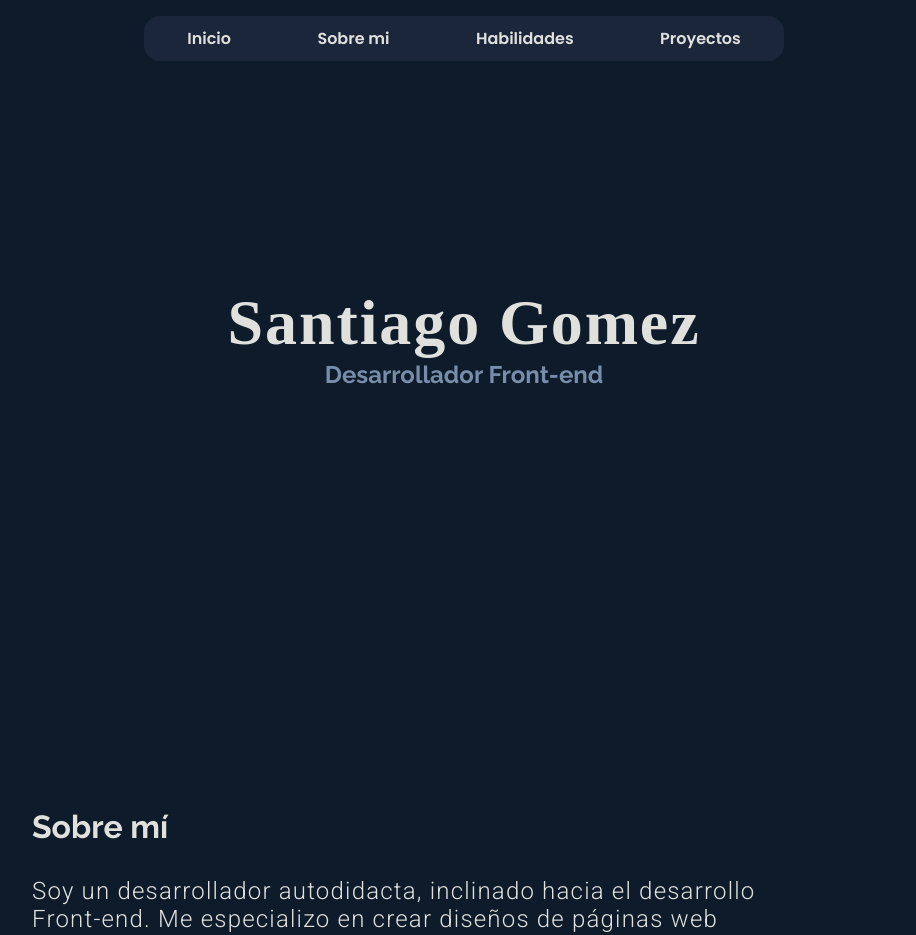
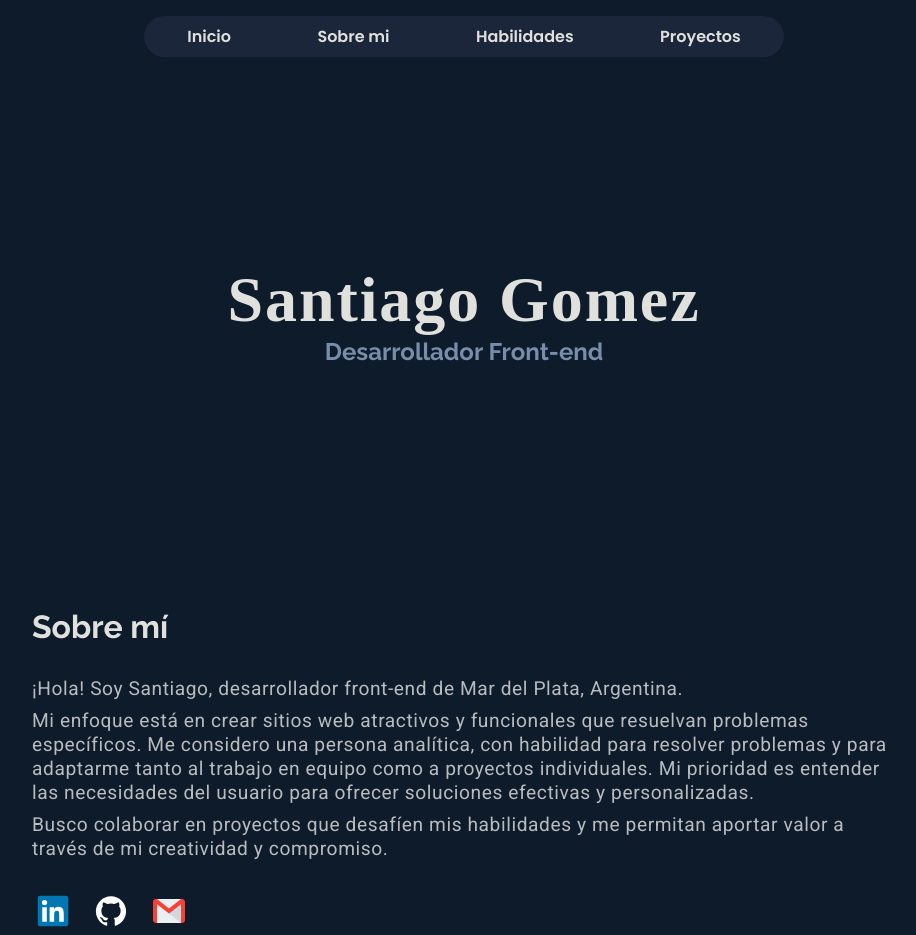
Before and after one commit to SantiG11/portfolio, a React (Vite) app: page / in a window 1280 px wide. Shown: the top 935 px of the page, without its empty margins (176-1092 px from the left). Built offline with nearby package versions, Linux system fonts and the light colour scheme; a web font is replaced by a local one.

Commit message:
About me, and ecommerce texts redacted, small style changes

```diff
--- a/src/components/AboutMe/AboutMe.jsx
+++ b/src/components/AboutMe/AboutMe.jsx
@@ -6,11 +6,25 @@ export const AboutMe = React.forwardRef((props, ref) => {
   return (
     <section className="about-me-section" ref={ref}>
       <h3>Sobre mí</h3>
-      <p className="about-me-content">
-        Soy un desarrollador autodidacta, inclinado hacia el desarrollo
-        Front-end. Me especializo en crear diseños de páginas web responsivas e
-        interactivas para todo tipo de producto o negocio.
-      </p>
+      <div className="about-me-container">
+        <p className="about-me-content">
+          ¡Hola! Soy Santiago, desarrollador front-end de Mar del Plata,
+          Argentina.
+        </p>
+        <p className="about-me-content">
+          Mi enfoque está en crear sitios web atractivos y funcionales que
+          resuelvan problemas específicos. Me considero una persona analítica,
+          con habilidad para resolver problemas y para adaptarme tanto al
+          trabajo en equipo como a proyectos individuales. Mi prioridad es
+          entender las necesidades del usuario para ofrecer soluciones efectivas
+          y personalizadas.
+        </p>
+        <p className="about-me-content">
+          Busco colaborar en proyectos que desafíen mis habilidades y me
+          permitan aportar valor a través de mi creatividad y compromiso.
+        </p>
+      </div>
+
       <Contact />
     </section>
   );
--- a/src/components/AboutMe/AboutMeStyles.css
+++ b/src/components/AboutMe/AboutMeStyles.css
@@ -9,11 +9,16 @@
   gap: 1rem;
 }
 
+.about-me-container {
+  display: flex;
+  flex-direction: column;
+  gap: 0.5rem;
+}
+
 .about-me-content {
-  font-size: 1.5rem;
+  font-size: 1.2rem;
   text-align: start;
-  letter-spacing: 0.05em;
-  font-weight: 300;
-  max-width: 60ch;
+  line-height: 1.5rem;
+  font-weight: 400;
   text-wrap: pretty;
 }
--- a/src/components/Contact/ContactStyle.css
+++ b/src/components/Contact/ContactStyle.css
@@ -2,6 +2,7 @@
   display: flex;
   flex-wrap: wrap;
   align-items: center;
+  margin-top: 8px;
 }
 
 .contacts-container {
@@ -40,16 +41,15 @@ a div svg {
   position: relative;
   width: fit-content;
   flex-grow: 1;
+  z-index: 5;
 }
 
 .mail-container span {
   font-weight: 400;
   position: absolute;
-  top: 50%;
-  left: -20%;
-  transform: translateY(-50%);
+
   white-space: nowrap;
-  padding: 0.5em;
+  padding: 0.5em 1em;
   margin: 0;
   color: var(--background-dark);
   user-select: none;
@@ -67,6 +67,10 @@ a div svg {
 .mail-container a:hover span {
   opacity: 1;
   color: var(--font-color-dark);
+  background-color: var(--secondary-color-dark);
+  z-index: 0;
+  border-radius: 1rem;
+  border: none;
   letter-spacing: 0.05em;
   left: 100%;
   visibility: visible;
--- a/src/components/Hero/HeroStyles.css
+++ b/src/components/Hero/HeroStyles.css
@@ -1,6 +1,6 @@
 .hero {
   width: 100%;
-  height: 85vh;
+  height: 60vh;
   display: flex;
   flex-direction: column;
   align-items: center;
@@ -14,6 +14,7 @@
   font-weight: 900;
   line-height: 1;
   letter-spacing: 0.03em;
+  margin-top: 12%;
 }
 
 .hero h2 {
--- a/src/components/NavBar/NavBarStyles.css
+++ b/src/components/NavBar/NavBarStyles.css
@@ -8,10 +8,11 @@ header {
 }
 
 nav {
-  border-radius: 1rem;
+  border-radius: 1.5rem;
   overflow: hidden;
   background-color: var(--secondary-color-dark);
   min-width: 500px;
+  max-width: 800px;
   width: 50vw;
   opacity: 0.5;
   transition: opacity 2s ease;
@@ -38,12 +39,13 @@ nav:hover {
 .nav-option {
   user-select: none;
   font-family: var(--buttons-font);
+
   font-weight: 600;
   display: inline-flex;
   justify-content: center;
   align-items: center;
   flex-grow: 1;
-  padding: 10px 5px;
+  padding: 8px 4px;
   text-wrap: nowrap;
   transition: background-color 0.5s ease;
 }
--- a/src/components/Projects/Projects.jsx
+++ b/src/components/Projects/Projects.jsx
@@ -8,7 +8,7 @@ const PROJECTS = [
     img: "src/assets/ecommerce-preview.png",
     link: "https://ecommerce-orcin-three-49.vercel.app/",
     description:
-      "This is an ecommerce example webpage, this model is focused on sneakers but it could be adapted to any kind of products. The goal of this project was to learn how to create a basic layout for an ecommerce web page, how to manage a cart and multiple pages that shows different content. ",
+      "Proyecto de ejemplo que simula una tienda en línea, desarrollado como modelo para explorar diseño y funcionalidades clave en frontend. Permite agregar y eliminar productos en un carrito de compras, calcular automáticamente el total de la orden y mostrar un resumen detallado del pedido. Diseñado exclusivamente con fines demostrativos. ",
     technologies: ["HTML", "CSS", "JavaScript", "React"],
   },
   {
--- a/src/index.css
+++ b/src/index.css
@@ -1,6 +1,7 @@
 :root {
   --background-dark: #0d1b2a;
-  --font-color-dark: #e0e1dd;
+  --title-color-dark: #e0e1dd;
+  --font-color-dark: #dededed2;
   --primary-color-dark: #415a77;
   --secondary-color-dark: #1b263b;
   --third-color-dark: #778da9;
@@ -14,9 +15,13 @@
 * {
   padding: 0;
   margin: 0;
-  color: var(--font-color-dark);
+  color: var(--title-color-dark);
   box-sizing: border-box;
   user-select: none;
+}
+
+p {
+  color: var(--font-color-dark);
 }
 
 /* * {
```
